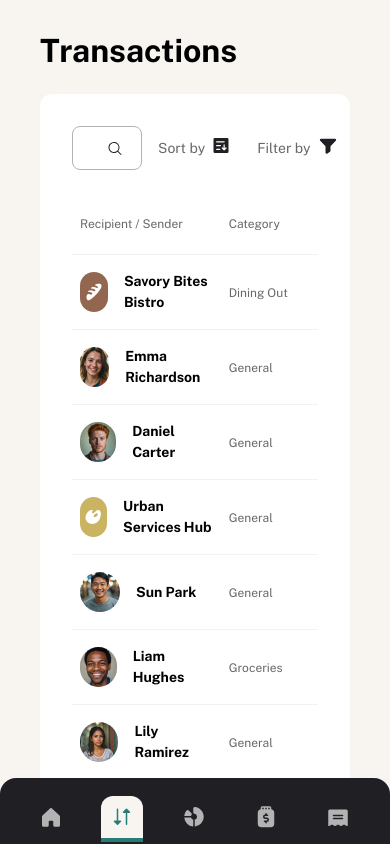
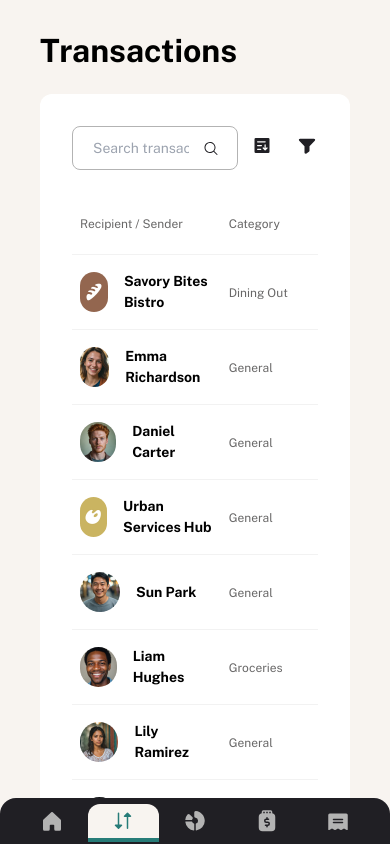
Before and after one commit to Lorand98/personal-finance-app, a Next.js app: page /transactions in a window 390 px wide. Built offline with nearby package versions, Linux system fonts and the light colour scheme.

Commit message:
fix dropdown width calcualtion, make bottom navigation more compact on smaller screens

```diff
--- a/components/layout/sidebar/bottom-nav.tsx
+++ b/components/layout/sidebar/bottom-nav.tsx
@@ -5,10 +5,10 @@ import NavLink from "./nav-link";
 
 const BottomNav = () => {
   return (
-    <nav className="lg:hidden fixed bottom-0 left-0 right-0 z-10 bg-grey-900 text-grey-300 px-4 pt-4 lg:pb-4 rounded-t-2xl flex flex-col items-center">
-      <ul className="flex justify-around items-center w-full">
+    <nav className="lg:hidden fixed bottom-0 left-0 right-0 z-10 text-preset-5 bg-grey-900 text-grey-300 px-4 pt-1 lg:pb-4 rounded-t-2xl flex flex-col items-center">
+      <ul className="flex items-center w-full">
         {menuItems.map((item) => (
-          <li key={item.label}>
+          <li key={item.label} className="flex-1">
             <NavLink {...item} />
           </li>
         ))}
--- a/components/layout/sidebar/nav-link.tsx
+++ b/components/layout/sidebar/nav-link.tsx
@@ -28,7 +28,7 @@ const NavLink = ({
     <Link
       href={link}
       className={cn(
-        "group flex flex-col rounded-t-xl p-3 border-b-4 lg:flex-row lg:gap-4 lg:min-h-14 items-center border-grey-900 lg:rounded-l-none lg:rounded-r-xl lg:border-l-4 lg:border-b-0 lg:pl-8 transition-colors duration-300",
+        "group flex flex-col rounded-t-xl px-3 py-2 border-b-4 lg:flex-row gap-1 lg:gap-4 lg:min-h-14 items-center border-grey-900 lg:rounded-l-none lg:rounded-r-xl lg:border-l-4 lg:border-b-0 lg:pl-8 transition-colors duration-300",
         {
           "text-grey-900 bg-beige-100 border-green ": isActive,
           "hover:text-white": !isActive,
--- a/components/ui/fields/dropdown/dropdown-list.tsx
+++ b/components/ui/fields/dropdown/dropdown-list.tsx
@@ -1,7 +1,7 @@
 "use client";
 
+import { cn } from "@/lib/utils";
 import { useEffect, useState } from "react";
-import { cn } from "@/lib/utils";
 import { DropdownItem } from "./table-dropdown";
 
 interface DropdownListProps<T extends DropdownItem> {
@@ -10,6 +10,8 @@ interface DropdownListProps<T extends DropdownItem> {
   controlId: string;
   onSelect: (event: React.MouseEvent | React.KeyboardEvent, item: T) => void;
 }
+
+//TODO make dropdown list solution for mobile (long list of items overflow the screen)
 
 const DropdownList = <T extends DropdownItem>({
   items,
@@ -79,7 +81,7 @@ const DropdownList = <T extends DropdownItem>({
           role="option"
           tabIndex={-1}
           aria-selected={selectedItem?.id === item.id}
-          onClick={(event) => onSelect(event,item)}
+          onClick={(event) => onSelect(event, item)}
           className={cn(
             "cursor-pointer px-4 py-2 hover:bg-grey-100 focus:outline-2 border-b border-b-grey-100 last:border-b-0",
             {
--- a/components/ui/fields/dropdown/table-dropdown.tsx
+++ b/components/ui/fields/dropdown/table-dropdown.tsx
@@ -5,7 +5,7 @@ import useFallbackId from "@/hooks/use-fallback-id";
 import { cn } from "@/lib/utils";
 import caretDownIcon from "@/public/icon-caret-down.svg";
 import Image from "next/image";
-import { useEffect, useId, useLayoutEffect, useRef, useState } from "react";
+import { useEffect, useId, useRef, useState } from "react";
 import DropdownList from "./dropdown-list";
 
 export interface DropdownItem {
@@ -23,7 +23,19 @@ interface DropdownProps<T extends DropdownItem> {
   label: string;
 }
 
-const CARET_DOWN_ICON_SIZE = 16;
+const FONT = "16px Public Sans";
+
+export const calculateInitialWidth = <T extends DropdownItem>(
+  items: readonly T[],
+  font: string
+) => {
+  const longestLabel = items.reduce(
+    (longest, item) =>
+      item.label.length > longest.length ? item.label : longest,
+    ""
+  );
+  return measureTextWidth(longestLabel, font);
+};
 
 const TableDropdown = <T extends DropdownItem>({
   items,
@@ -36,11 +48,15 @@ const TableDropdown = <T extends DropdownItem>({
 }: DropdownProps<T>) => {
   const [isOpen, setIsOpen] = useState(false);
   const [selectedItem, setSelectedItem] = useState(initialSelectedItem);
-  const [dropdownWidth, setDropdownWidth] = useState<number>(0);
+
   const controlId = useId();
   const comboboxId = useFallbackId(id);
 
-  const focusComboBox = () => comboboxRef.current?.focus();
+  const comboboxRef = useRef<HTMLDivElement>(null);
+  const dropdownRef = useRef<HTMLDivElement>(null);
+
+  // Ref to store calculated width
+  const labelWidthRef = useRef(calculateInitialWidth(items, FONT));
 
   const handleSelect = (
     event: React.MouseEvent | React.KeyboardEvent,
@@ -51,13 +67,11 @@ const TableDropdown = <T extends DropdownItem>({
     onSelect(item);
 
     if (event.type === "keydown") {
-      focusComboBox();
+      comboboxRef.current?.focus();
     }
   };
 
-  const dropdownRef = useRef<HTMLDivElement>(null);
-  const comboboxRef = useRef<HTMLDivElement>(null);
-
+  // Outside click handler
   const handleClickOutside = (event: MouseEvent) => {
     if (
       dropdownRef.current &&
@@ -74,12 +88,9 @@ const TableDropdown = <T extends DropdownItem>({
     };
   }, []);
 
-  const handleComboBoxKeyDown = (event: React.KeyboardEvent) => {
-    if (event.key === "Enter" || event.key === " ") {
-      event.preventDefault();
-      setIsOpen((prevIsOpen) => !prevIsOpen);
-    }
-  };
+  useEffect(() => {
+    labelWidthRef.current = calculateInitialWidth(items, FONT);
+  }, [items]);
 
   const comboboxProps = {
     id: comboboxId,
@@ -89,64 +100,44 @@ const TableDropdown = <T extends DropdownItem>({
     "aria-haspopup": "listbox" as const,
     "aria-expanded": isOpen,
     "aria-controls": controlId,
-    onClick: () => setIsOpen(!isOpen),
-    onKeyDown: handleComboBoxKeyDown,
+    onClick: () => setIsOpen((prev) => !prev),
+    onKeyDown: (event: React.KeyboardEvent) => {
+      if (event.key === "Enter" || event.key === " ") {
+        event.preventDefault();
+        setIsOpen((prev) => !prev);
+      }
+    },
   };
 
   const caretDown = <Image src={caretDownIcon} alt="Caret Down Icon" />;
 
-  useLayoutEffect(() => {
-    if (comboboxRef.current) {
-      // Get the computed font style of the combobox
-      const computedStyle = window.getComputedStyle(comboboxRef.current);
-      const font = computedStyle.font;
-
-      // Find the longest label
-      const longestLabel = items.reduce(
-        (longest, item) =>
-          item.label.length > longest.length ? item.label : longest,
-        ""
-      );
-
-      // Measure the width of the longest label
-      const longestLabelWidth = measureTextWidth(longestLabel, font);
-
-      // Get padding and icon width from styles
-      const paddingLeft = parseFloat(computedStyle.paddingLeft || "0");
-      const paddingRight = parseFloat(computedStyle.paddingRight || "0");
-      const borderLeftWidth = parseFloat(computedStyle.borderLeftWidth || "0");
-      const borderRightWidth = parseFloat(
-        computedStyle.borderRightWidth || "0"
-      );
-
-      const totalHorizontalPadding =
-        paddingLeft + paddingRight + borderLeftWidth + borderRightWidth;
-      const iconWidth = CARET_DOWN_ICON_SIZE;
-
-      const totalWidth = longestLabelWidth + totalHorizontalPadding + iconWidth;
-
-      setDropdownWidth(totalWidth);
-    }
-  }, [items]);
-
   return (
-    <div ref={dropdownRef} className={cn("relative h-full", className)}>
-      <div className="flex items-center text-nowrap h-full">
-        <label htmlFor={comboboxId} className="mr-2">
+    <div
+      ref={dropdownRef}
+      className={cn("relative flex items-center h-full", className)}
+    >
+      <label
+        htmlFor={comboboxId}
+        className="hidden md:block mr-2 whitespace-nowrap"
+      >
         {label}
       </label>
+      <div className="relative flex-shrink-0">
         <div
           {...comboboxProps}
-          className="input hidden md:flex justify-between items-center gap-2 cursor-pointer"
-          style={{ width: dropdownWidth }}
+          className="input hidden md:flex items-center gap-2 cursor-pointer"
+        >
+          <div
+            style={{ width: labelWidthRef.current }}
+            className="flex-shrink-0 overflow-hidden"
           >
             <span>{selectedItem.label}</span>
+          </div>
           {caretDown}
         </div>
         {/* Mobile dropdown combobox */}
         <div {...comboboxProps} className="md:hidden flex items-center h-full">
           {MobileSvgIcon ? <MobileSvgIcon /> : caretDown}
-        </div>
         </div>
         {isOpen && (
           <DropdownList
@@ -157,6 +148,7 @@ const TableDropdown = <T extends DropdownItem>({
           />
         )}
       </div>
+    </div>
   );
 };
 
```
Lines whose indentation alone changed are shown as unchanged.
